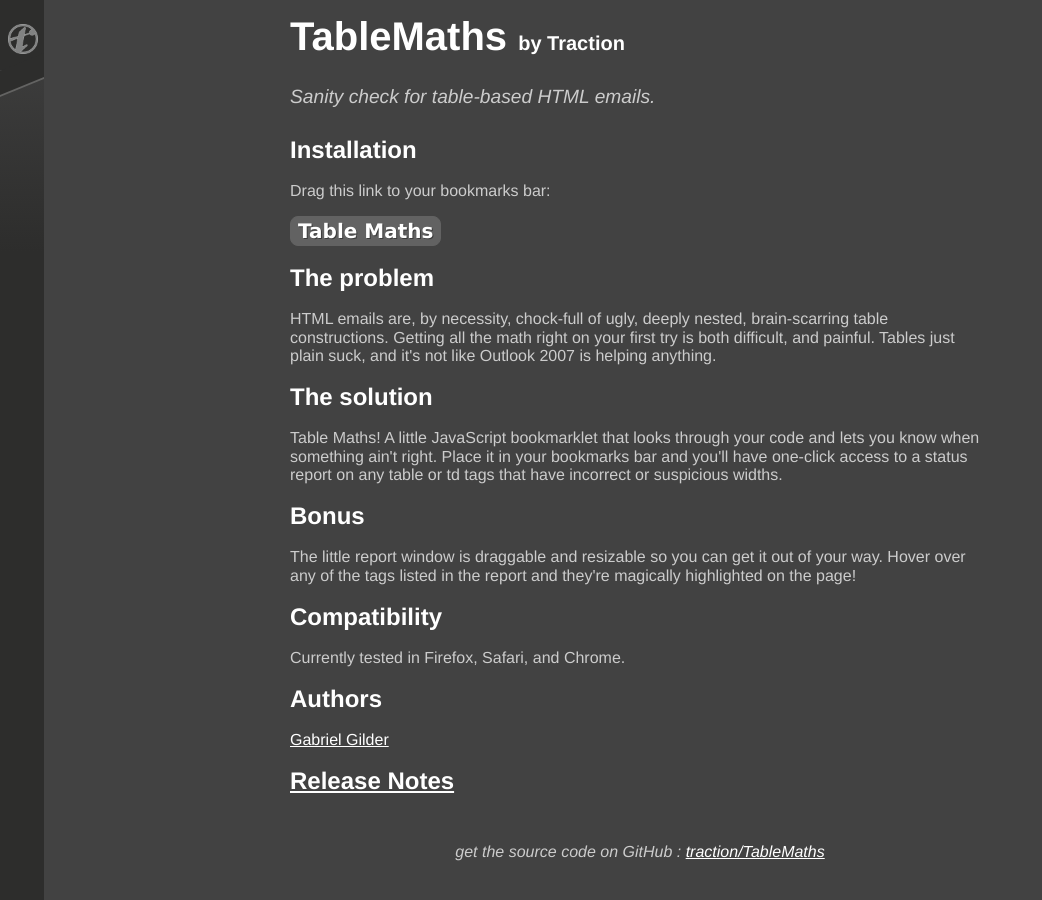
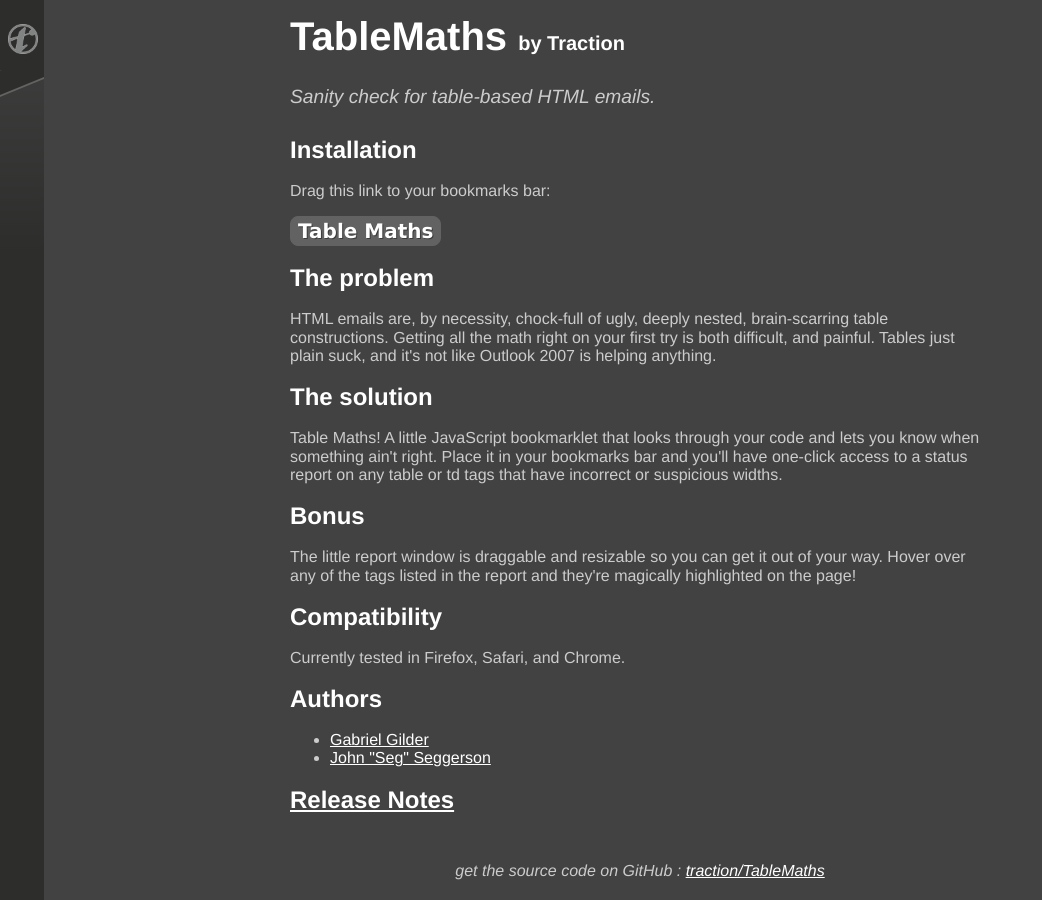
Before and after one commit to traction/TableMaths, a Jekyll site: the page built from index.html, in a window 1280 px wide. Shown: the whole page, without its empty margins (0-1042 px from the left). Built offline with Jekyll 4.4.1, drawn with Linux system fonts in a browser that asks for light colours; nearby versions of some CDN libraries.

Commit message:
* Adding @TheSeg to contributors list.

```diff
--- a/index.html
+++ b/index.html
@@ -23,7 +23,10 @@
 <p>Currently tested in Firefox, Safari, and Chrome.</p>
 
 <h2>Authors</h2>
-<p><a href="https://github.com/ggilder">Gabriel Gilder</a></p>
+<ul>
+  <li><a href="https://github.com/ggilder">Gabriel Gilder</a></li>
+  <li><a href="https://github.com/TheSeg">John "Seg" Seggerson</a></li>
+</ul>
 
 <h2><a href="./releases.html">Release Notes</a></h2>
 
```
